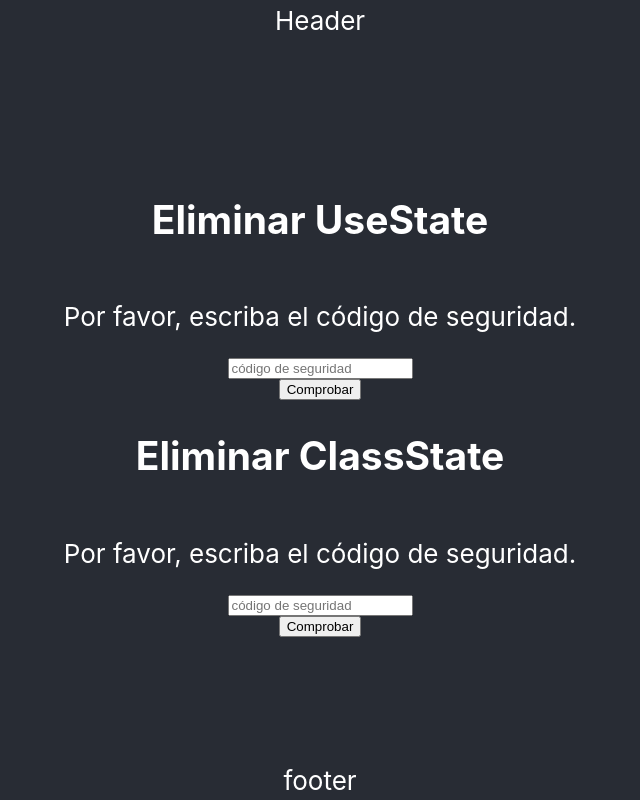
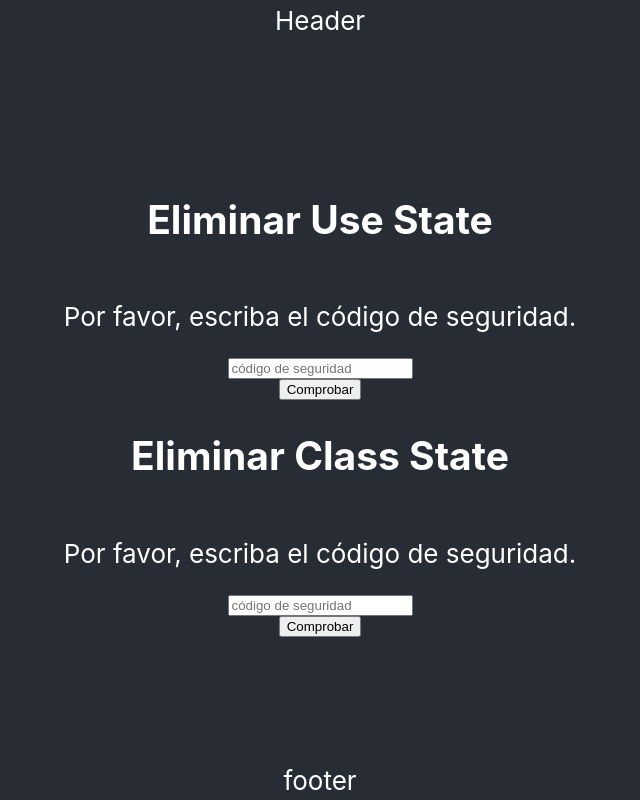
Before and after one commit to Zasalast/react-manejo-profesional-estado, a React (Create React App) app: page / in a window 1280 px wide. Shown: the whole page, without its empty margins (320-960 px from the left). Built offline with nearby package versions, Linux system fonts and the light colour scheme.

Commit message:
<Estados simples: React.Component vs. useState

```diff
--- a/src/App.js
+++ b/src/App.js
@@ -9,8 +9,8 @@
        Header
       </header>
       <main className="App-main">
-        <UseState />
-        <ClassState/>
+        <UseState name={"Use State" }/>
+        <ClassState name={"Class State" }/>
       </main>
 
       <footer className="App-footer">
--- a/src/containers/ClassState/ClassState.js
+++ b/src/containers/ClassState/ClassState.js
@@ -1,9 +1,20 @@
 import React, { Component } from 'react'
 class ClassState extends Component {
+    constructor(props) {
+        super(props);
+        this.state = {
+            error: false,
+        }
+    }
     render
-    (){return <> <h2>Eliminar ClassState</h2>
-        <p>Por favor, escriba el código de seguridad.</p>
-        <input type='text' placeholder='código de seguridad'/>
-        <button>Comprobar</button></>}
+        () {
+            return <> <h2>Eliminar { this.props.name}</h2>
+        <p>Por favor, escriba el código de seguridad.</p> {this.state.error && (
+            <p> Error: el código es incorrecto</p>
+        )}
+                <input type='text' placeholder='código de seguridad' />
+                <button onClick={() => this.setState(prevState=>({ error:!prevState.error }))}>
+                Comprobar</button>
+        </>}
 }
 export {ClassState}
--- a/src/containers/UseState/UseState.js
+++ b/src/containers/UseState/UseState.js
@@ -1,10 +1,16 @@
-const UseState = () => {
+import React from 'react'
+
+const UseState = ({ name }) => {
+const [error,setError]=React.useState(false)
     return <>
 
-      <h2>Eliminar UseState</h2>
-      <p>Por favor, escriba el código de seguridad.</p>
+        <h2>Eliminar { name}</h2>
+        <p>Por favor, escriba el código de seguridad.</p>
+        {error && (
+            <p> Error: el código es incorrecto</p>
+        )}
       <input type='text' placeholder='código de seguridad'/>
-      <button>Comprobar</button>
+      <button onClick={()=>setError(!error)}>Comprobar</button>
 
   </>
 }
```
